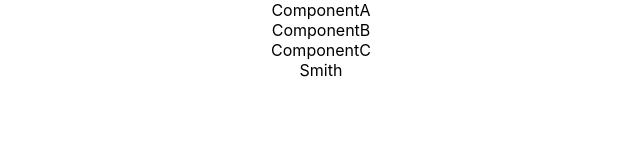
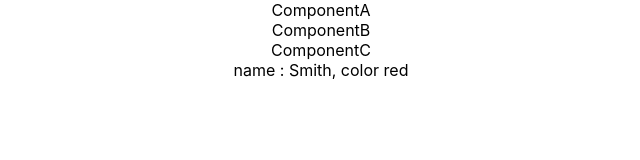
Before and after one commit to badruti94/firstapp, a React (Create React App) app: page / in a window 1280 px wide. Shown: the top 160 px of the page, without its empty margins (319-959 px from the left). Built offline with nearby package versions, Linux system fonts and the light colour scheme.

Commit message:
10 react hooks : 51. Multiple React Context

```diff
--- a/src/App.js
+++ b/src/App.js
@@ -2,12 +2,16 @@ import React from 'react';
 import './App.css';
 import ComponentA from "./component/ComponentA";
 export const NameContext = React.createContext();
+export const ColorContext = React.createContext();
 
 function App() {
   return (
     <div className="App">
       <NameContext.Provider value={'Smith'} >
-        <ComponentA />
+        <ColorContext.Provider value={'red'} >
+          <ComponentA />
+        </ColorContext.Provider>
+
       </NameContext.Provider>
     </div>
   );
--- a/src/component/ComponentC.js
+++ b/src/component/ComponentC.js
@@ -1,4 +1,5 @@
 import { NameContext } from '../App'
+import { ColorContext } from '../App'
 
 const ComponentC = () => {
     return (
@@ -6,7 +7,11 @@ const ComponentC = () => {
             <div>ComponentC</div>
             <NameContext.Consumer>
                 {name => {
-                    return <div>{name} </div>
+                    return (
+                        <ColorContext.Consumer>
+                            {color => ( <div>name : {name}, color {color} </div> )}
+                        </ColorContext.Consumer>
+                    )
                 }}
             </NameContext.Consumer>
         </div>
```
